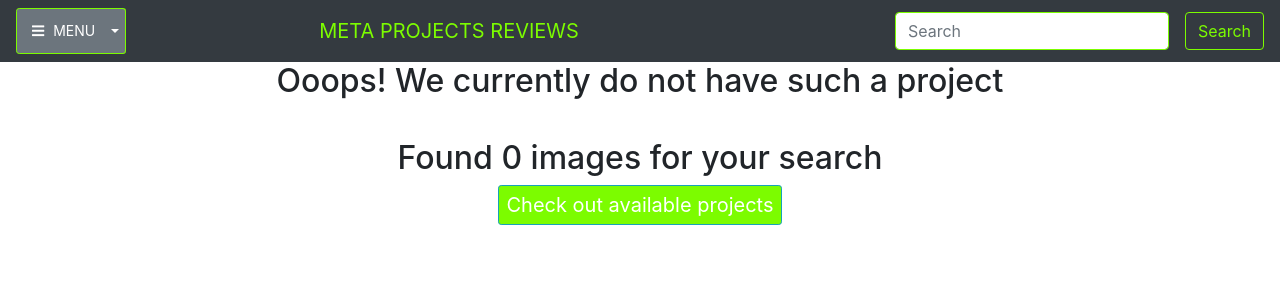
After one commit to maureen-muriithi/Meta-project-reviews, a Django app: page /search/ in a window 1280 px wide. The commit adds this page. Shown: the top 300 px of the page. Run offline with Django 4.2, Linux system fonts and the light colour scheme; a user stored in the database is signed in; some libraries are stand-ins or nearby versions.

Commit message:
Enable and factor logic for the search funactionality

```diff
--- a/projects/templates/navbar.html
+++ b/projects/templates/navbar.html
@@ -14,7 +14,7 @@
               <span class="sr-only">Toggle Dropdown</span>
             </button>
             <div class="dropdown-menu">
-                <a class="dropdown-item" href="#">Home</a>
+                <a class="dropdown-item" href="{%url 'index' %}">Home</a>
                 {% if user.is_authenticated %}
 
                 <a class="dropdown-item" href="{%url 'profile' %}">Profile</a>
@@ -42,7 +42,7 @@
       <span class="navbar-toggler-icon"></span>
     </button>
 
-    <form class="form-inline my-2 my-lg-0">
+    <form class="form-inline my-2 my-lg-0" action="/search" role="search" >
       <input class="form-control mr-sm-3 " type="search" placeholder="Search" aria-label="Search" style="border-color: lawngreen; margin: 4px;">
       <button class="btn btn-outline my-2 my-sm-0" type="submit" style="color: lawngreen; border-color: lawngreen;">Search</button>
     </form>
--- /dev/null
+++ b/projects/templates/projects/search_project.html
@@ -0,0 +1,44 @@
+{% extends 'base.html' %}
+{% load static %}
+{% load bootstrap4 %}
+
+<link rel="stylesheet" href="https://use.fontawesome.com/releases/v5.3.1/css/all.css" integrity="sha384-mzrmE5qonljUremFsqc01SB46JvROS7bZs3IO2EmfFsd15uHvIt+Y8vEf7N7fWAU"crossorigin="anonymous">
+<link rel="stylesheet" href="https://stackpath.bootstrapcdn.com/bootstrap/4.3.1/css/bootstrap.min.css" integrity="sha384-ggOyR0iXCbMQv3Xipma34MD+dH/1fQ784/j6cY/iJTQUOhcWr7x9JvoRxT2MZw1T" crossorigin="anonymous">
+
+{% block content %}
+
+{% if projects %}
+    <h2 class="text-center mt-5">Found {{ projects|length }} projects</h2>
+{% else %}
+    <h2 class="text-center"> {{message}} <br><br> Found 0 images for your search </h2>
+    <a class="d-block mx-auto" href="/projects">
+        <button class="btn btn-sm btn-info d-block mx-auto" style="background-color: lawngreen; color:white; font-size:20px; text-decoration: none;">Check out available projects</button>
+    </a>
+    {% endif %}
+
+    {% if projects %}
+    {% for project in projects %}
+<div class="container-fluid" style="background-color: rgba(0, 0, 0, 0.842); padding-top: 50px;">
+    <div class="container-1">
+        <div class="container-2" style="width: 80%; margin-left: 10%;" >
+            <img src="{{project.image.url}}" alt="Snow" style="width:100%;">
+            <div class="centered">{{ project.title }}</div>
+        </div>
+        <br>
+    </div>
+    <div class="container-details" style="margin-left:10%;">
+        <p style="color: lawngreen;" > Developer: <span style="font-weight: 500; color: white;" >{{ project.user.username }}</span></p>
+        <p style="color: lawngreen;"> Country:  <span style="font-weight: 500; color: white;">{{ project.country }}</span></p>
+        <p style="color: lawngreen;" > Description: <br> <span style="font-weight: 500; color: white;" >{{ project.description }}</span></p>
+        <p class="mr-5" style="font-size:larger">
+            <a href="{{project.user.profile.email}}"><i class="fa fa-envelope" style="color: lawngreen; margin-right: 5px;" ></i></a>
+            <a href="{{project.user.profile.phone}}"><i class="fa fa-phone" style="color: lawngreen ;" ></i></a>
+        </p>
+    </div>
+    <a class="inline text-center" href="{{project.project_link}}" style="margin-left: 45%;">
+        <li class="btn border shadow" style="font-size: 1.5rem; font-weight:800 ;" id="indexBtn2"> View Project </li>
+    </a>
+</div>
+  {% endfor %}
+  {% endif %}
+{% endblock content%}
--- a/projects/urls.py
+++ b/projects/urls.py
@@ -10,6 +10,7 @@ urlpatterns = [
     path('profile/', views.profile, name='profile'),
     path('projects/', views.display_projects, name='projects'),
     path("projects/<int:project_id>/", views.single_project, name='single_project'),
+    path('search/', views.search_project, name='search'),
 ]
 
 if settings.DEBUG:
--- a/projects/views.py
+++ b/projects/views.py
@@ -83,6 +83,7 @@ def display_projects(request):
 
     return render(request, 'projects/projects.html', args)
 
+@login_required(login_url='/accounts/login/')
 def single_project(request, project_id):
     projects = Project.objects.filter(id=project_id).all()
 
@@ -91,3 +92,21 @@ def single_project(request, project_id):
     }
 
     return render(request, 'projects/single_project.html', args)
+
+@login_required(login_url='/accounts/login/')
+def search_project(request):
+    projects = Project.objects.all()
+    if 'search' in request.GET and request.GET['search']:
+        search_term = request.GET.get('search').lower()
+        projects = Project.search_project_name(search_term)
+        message = f'{search_term}'
+
+        args = {
+        "projects": projects,
+        "message": message
+    }
+
+        return render(request, 'search_project.html', args)
+    else:
+        message = 'Ooops! We currently do not have such a project'
+        return render(request, 'projects/search_project.html', {'message': message})
```
